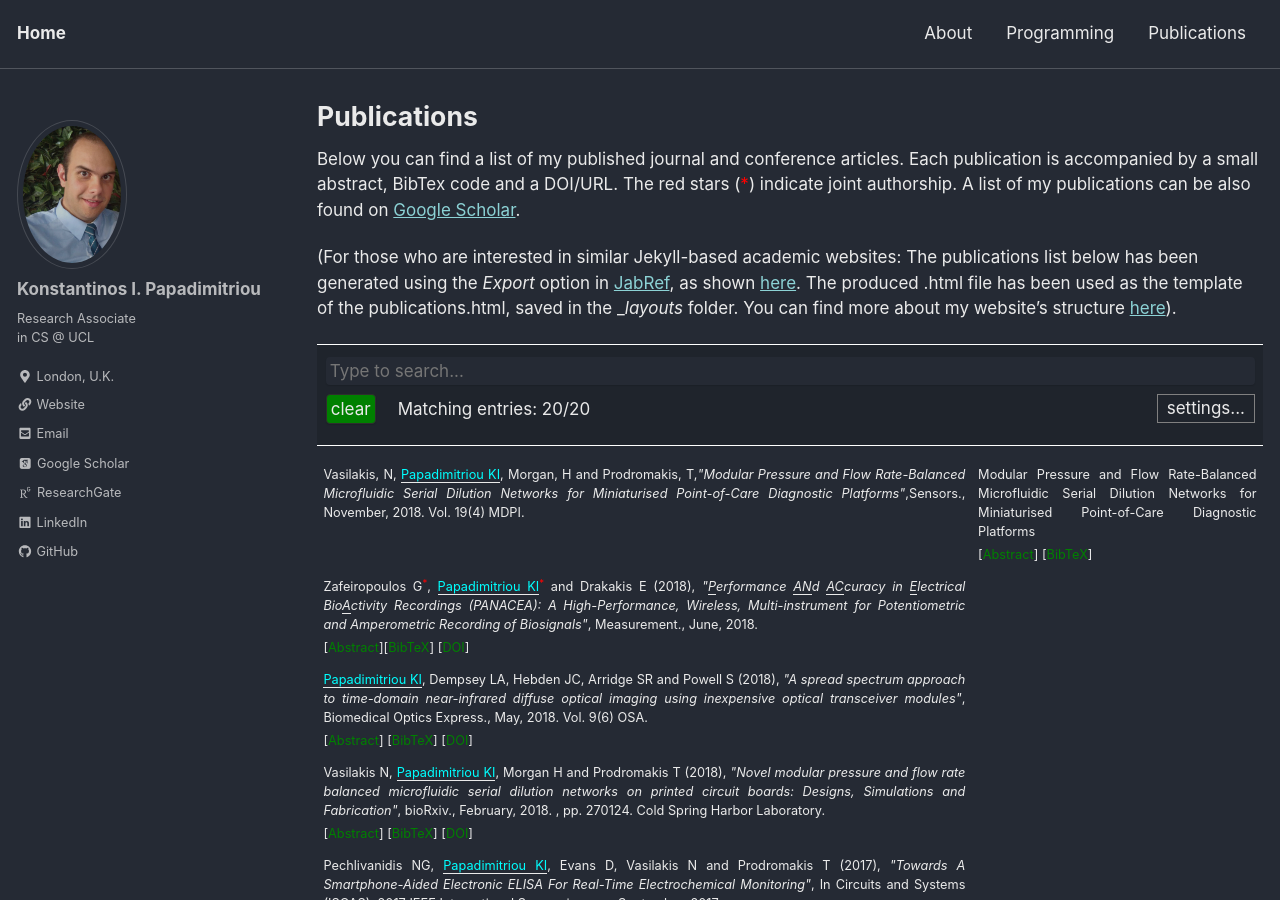
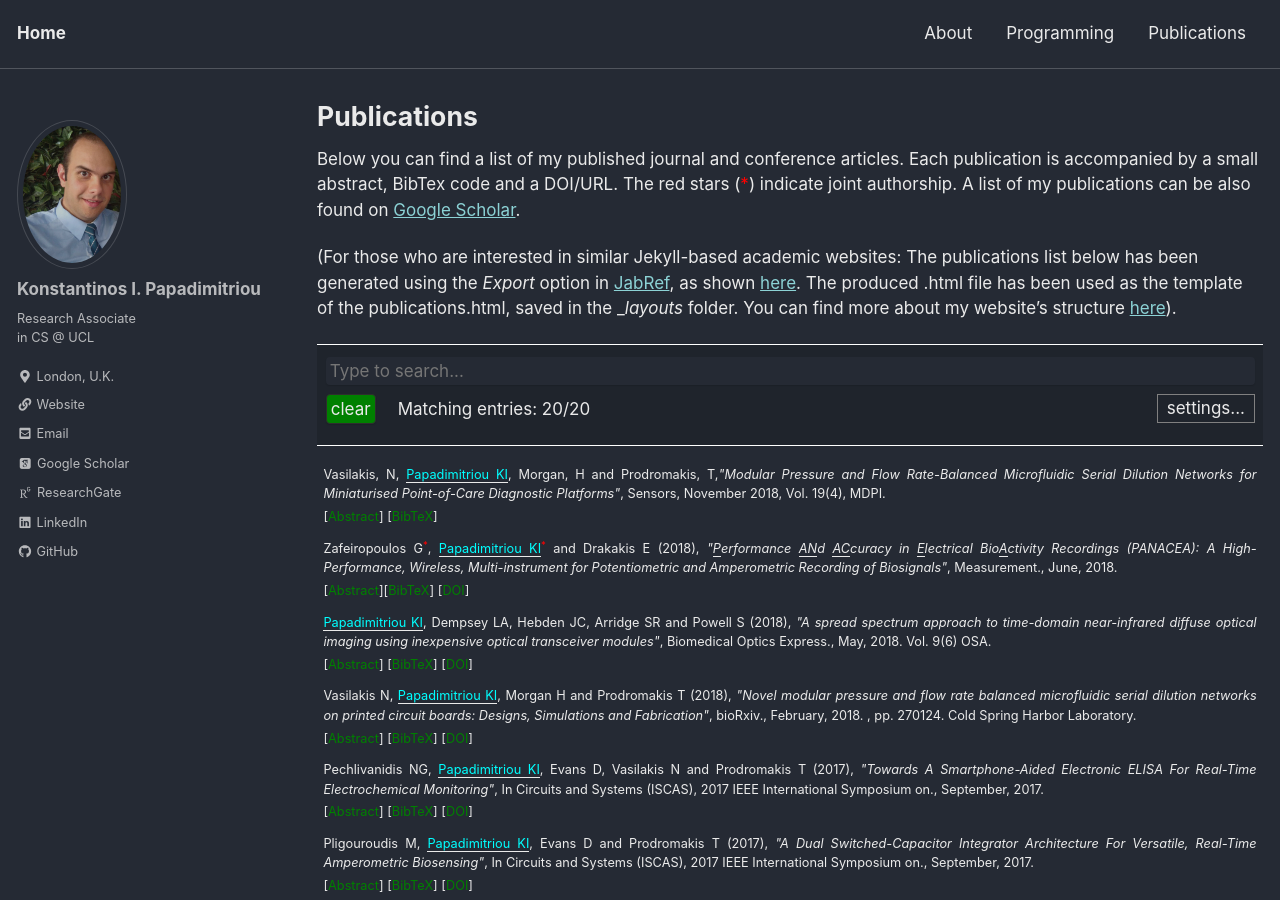
Before and after one commit to kostaspapadimitriou/kostaspapadimitriou.github.io, a Jekyll site: the page built from Publications.md, in a window 1280 px wide and 900 px high. Built offline with Jekyll 4.4.1, drawn with Linux system fonts in a browser that asks for light colours; nearby versions of some CDN libraries; some web fonts are replaced.

Commit message:
Update publications.html

```diff
--- a/_layouts/publications.html
+++ b/_layouts/publications.html
@@ -427,8 +427,7 @@ p.infolinks { margin: 0.3em 0em 0em 0em; padding: 0px; }
 <table id="qs_table" border="1">
 <tbody>
 <tr id="vasilakis2019modular" class="entry">
-	<td>Vasilakis, N, <font color="aqua"> <u>Papadimitriou KI</u></font>, Morgan, H and Prodromakis, T,<i>"Modular Pressure and Flow Rate-Balanced Microfluidic Serial Dilution Networks for Miniaturised Point-of-Care Diagnostic Platforms"</i>,Sensors., November, 2018.  Vol. 19(4) MDPI.
-	<td>Modular Pressure and Flow Rate-Balanced Microfluidic Serial Dilution Networks for Miniaturised Point-of-Care Diagnostic Platforms
+	<td>Vasilakis, N, <font color="aqua"> <u>Papadimitriou KI</u></font>, Morgan, H and Prodromakis, T,<i>"Modular Pressure and Flow Rate-Balanced Microfluidic Serial Dilution Networks for Miniaturised Point-of-Care Diagnostic Platforms"</i>, Sensors, November 2018,  Vol. 19(4), MDPI.
 	<p class="infolinks">[<a href="javascript:toggleInfo('vasilakis2019modular','abstract')">Abstract</a>] [<a href="javascript:toggleInfo('vasilakis2019modular','bibtex')">BibTeX</a>]</p>
 	</td>
 </tr>
```
